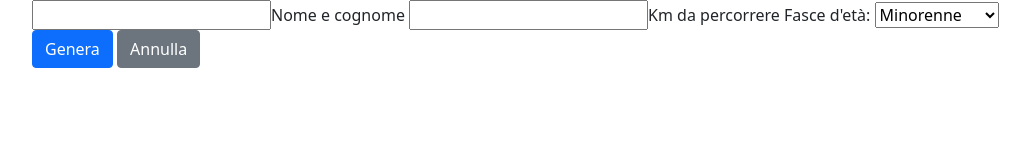
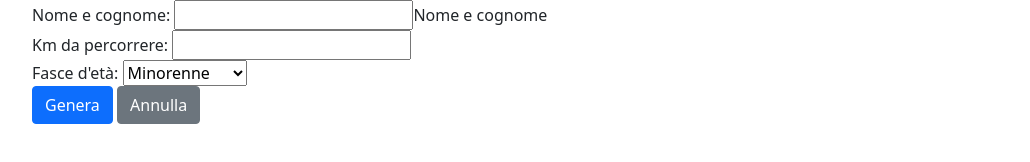
Before and after one commit to niculas1989/js-biglietto-treno-form, a plain HTML site: page index.html in a window 1280 px wide. Shown: the whole page, without its empty margins (50-1080 px from the left). Drawn offline with nearby package versions, Linux system fonts and the light colour scheme.

Commit message:
add comments in JS

```diff
--- a/index.html
+++ b/index.html
@@ -14,10 +14,18 @@
 <body>
     <div class="container-fluid">
         <div class="container">
-            <input id="user-info" type="text">Nome e cognome
-            <input id="kms" type="number">Km da percorrere
+
+            <div>
+                <label for="user-info">Nome e cognome:</label>
+                <input id="user-info" type="text">Nome e cognome
+            </div>
+
+            <div>
+                <label for="kms">Km da percorrere:</label>
+                <input id="kms" type="number">
+            </div>
+
             <label for="age">Fasce d'età:</label>
-
             <select id="age">
                 <option value="minorenne">Minorenne</option>
                 <option value="maggiorenne">Maggiorenne</option>
--- a/js/script.js
+++ b/js/script.js
@@ -13,7 +13,7 @@ Evitiamo per il momento di utilizzare il tag <form> di HTML , poichè potrebbe g
 */
 
 const userInfo = document.getElementById('user-info');
-const kms = document.getElementById('kms');
+const kms = parseInt(document.getElementById('kms'));
 
 
 const buttonGenerate = document.querySelector('.btn-primary');
@@ -22,3 +22,13 @@ buttonGenerate.addEventListener('click', function () {
     let ticketPrice = (kms * 0.21).toFixed(2);
     console.log(ticketPrice);
 })
+
+
+
+
+// ! FORMULE SCONTO
+/*
+const underEighteenPrice = (ticketPrice / 100) * 20;
+
+const overSixtyFivePrice = (ticketPrice / 100) * 40;
+*/
```
